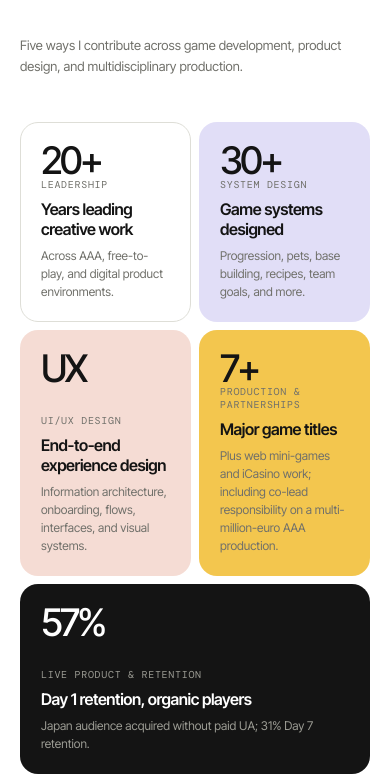
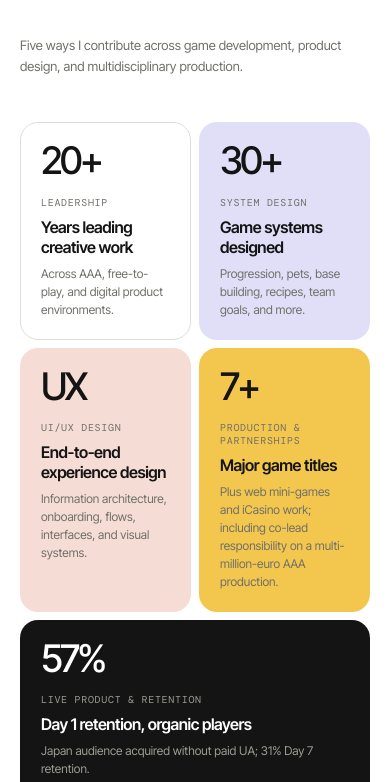
Before and after one commit to jarvinendesign/jarvinendesign-web, a website: page index.html in a window 390 px wide. Shown: the part 1204-1986 px from the top of the page. Drawn offline with nearby package versions, Linux system fonts and the light colour scheme; a web font is replaced by a local one.

Commit message:
updated page

```diff
--- a/styles.css
+++ b/styles.css
@@ -1712,6 +1712,8 @@ button {
 
   .number-card {
     min-height: 220px;
+    justify-content: flex-start;
+    gap: 18px;
   }
 
   .leadership-row {
```
Also changed, not shown: images/Standard_artwork_colour_Mamma.png (deleted), images/Standard_artwork_colour_Mamma_13 (1).png (deleted), images/Standard_artwork_colour_sniff.png (deleted), images/Standard_artwork_colour_sniff_2.png (deleted), images/stinky_one_tap.png (deleted).
